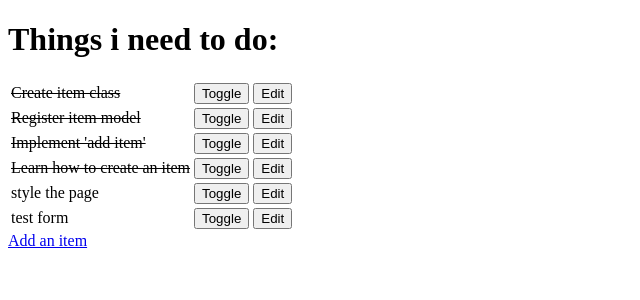
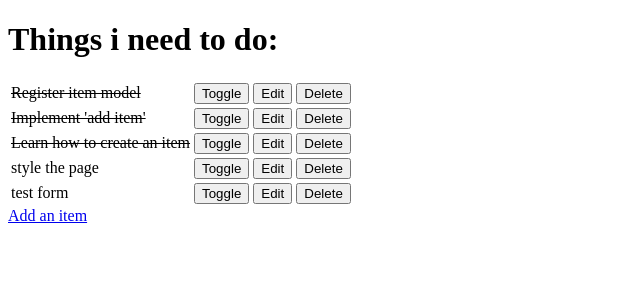
Before and after one commit to LittleBlue418/django, a Django app: page / in a window 1280 px wide. Shown: the top 300 px of the page, without its empty margins (0-640 px from the left). Run offline with Django 3.2, Linux system fonts and the light colour scheme; data comes from the database, SQL or seed files in the repository.

Commit message:
delete item

```diff
--- a/django_todo/urls.py
+++ b/django_todo/urls.py
@@ -22,5 +22,7 @@ urlpatterns = [
     path('', views.get_todo_list, name='get_todo_list'),
     path('add', views.add_item, name='add_item'),
     path('edit/<item_id>', views.edit_item, name='edit_item'),
-    path('toggle/<item_id>', views.toggle_item, name='toggle_item')
+    path('toggle/<item_id>', views.toggle_item, name='toggle_item'),
+    path('toggle/<item_id>', views.toggle_item, name='toggle_item'),
+    path('delete/<item_id>', views.delete_item, name='delete_item')
 ]
--- a/todo/templates/todo/todo_list.html
+++ b/todo/templates/todo/todo_list.html
@@ -29,6 +29,11 @@
                     <button>Edit</button>
                 </a>
             </td>
+            <td>
+                <a href="/delete/{{ item.id }}">
+                    <button>Delete</button>
+                </a>
+            </td>
         </tr>
 
         {% empty %}
--- a/todo/views.py
+++ b/todo/views.py
@@ -49,3 +49,9 @@ def toggle_item(request, item_id):
     item.done = not item.done
     item.save()
     return redirect('get_todo_list')
+
+
+def delete_item(request, item_id):
+    item = get_object_or_404(Item, id=item_id)
+    item.delete()
+    return redirect('get_todo_list')
```
Also changed, not shown: db.sqlite3.
